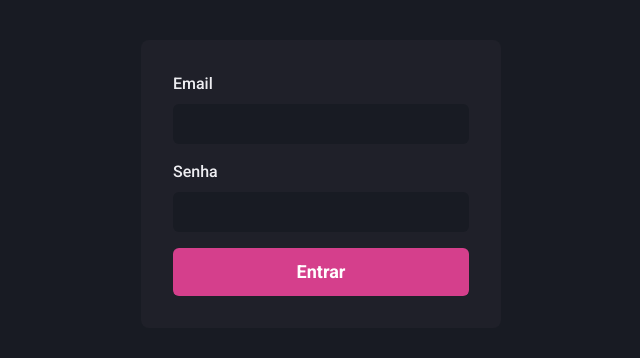
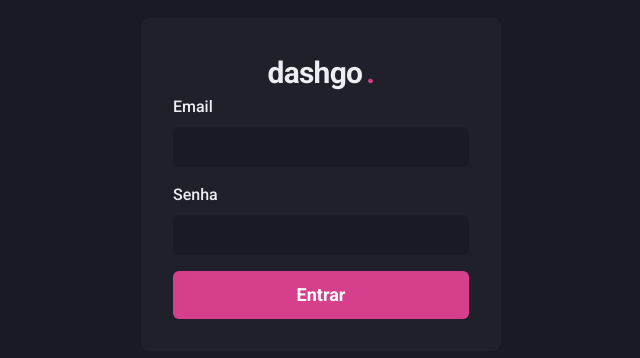
Before and after one commit to victordev13/ch04_dashgo, a Next.js app: page / in a window 1280 px wide. Shown: the part 216-574 px from the top of the page, without its empty margins (319-959 px from the left). Built offline with nearby package versions, Linux system fonts and the light colour scheme.

Commit message:
feat: logotipo no login

```diff
--- a/src/components/Header/Logo.tsx
+++ b/src/components/Header/Logo.tsx
@@ -1,15 +1,17 @@
-import { Text } from '@chakra-ui/react'
-import React from 'react'
+import { Text } from '@chakra-ui/react';
+import React from 'react';
 
 export function Logo() {
   return (
     <Text
-        fontSize={["2xl", "3xl"]}
-        fontWeight="bold"
-        letterSpacing="tight"
-        w={64}>
-        dashgo
-        <Text as="span" ml={1} color="pink.500">.</Text>
+      fontSize={['2xl', '3xl']}
+      fontWeight="bold"
+      letterSpacing="tight"
+      w={107}>
+      dashgo
+      <Text as="span" ml={1} color="pink.500">
+        .
       </Text>
-  )
+    </Text>
+  );
 }
--- a/src/pages/index.tsx
+++ b/src/pages/index.tsx
@@ -3,6 +3,7 @@ import { SubmitHandler, useForm } from 'react-hook-form';
 import { Input } from '../components/Form/Input/Input';
 import * as yup from 'yup';
 import { yupResolver } from '@hookform/resolvers/yup';
+import { Logo } from '../components/Header/Logo';
 
 type SignInFormData = {
   email: string;
@@ -10,18 +11,25 @@ type SignInFormData = {
 };
 
 const signInFormSchema = yup.object().shape({
-  email: yup.string().required('E-mail obrigatório').email('E-mail inválido'),
-  password: yup.string().required('Senha obrigatória')
-})
+  email: yup
+    .string()
+    .required('E-mail obrigatório')
+    .email('E-mail inválido'),
+  password: yup.string().required('Senha obrigatória'),
+});
 
 export default function SignIn() {
-  const { register, handleSubmit, formState, formState: { errors } } = useForm<SignInFormData>({
-    resolver: yupResolver(signInFormSchema)
+  const {
+    register,
+    handleSubmit,
+    formState,
+    formState: { errors },
+  } = useForm<SignInFormData>({
+    resolver: yupResolver(signInFormSchema),
   });
 
   const handleSignIn: SubmitHandler<SignInFormData> =
-    async (formData, event) => {
-    };
+    async (formData, event) => {};
 
   return (
     <Flex
@@ -38,6 +46,10 @@ export default function SignIn() {
         borderRadius={8}
         flexDir="column"
         onSubmit={handleSubmit(handleSignIn)}>
+        <Flex justify="center">
+          <Logo />
+        </Flex>
+
         <Stack spacing={4}>
           <Input
             type="email"
```
Also changed, not shown: src/components/Header/index.tsx (+13 -6 lines).
